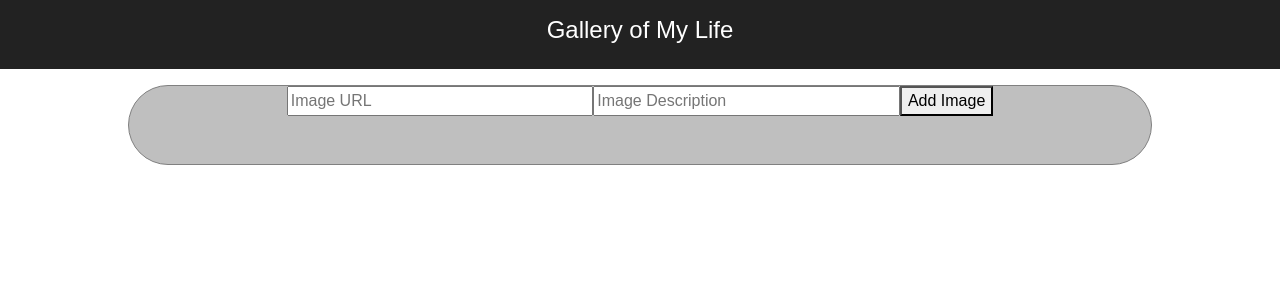
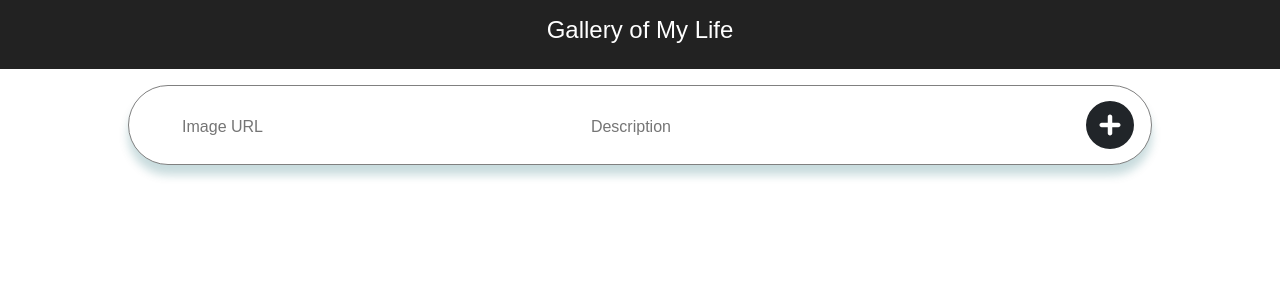
Before and after one commit to JustinNicholas/weekend-react-gallery, a React (Create React App) app: page / in a window 1280 px wide. Shown: the top 300 px of the page. Built offline with nearby package versions, Linux system fonts and the light colour scheme; no server answers.

Commit message:
add styling to input field and change button style

```diff
--- a/src/components/AddItem/AddItem.css
+++ b/src/components/AddItem/AddItem.css
@@ -4,15 +4,36 @@
     border: 1px solid grey;
     width: 80%;
     height: 80px;
-    background-color: #bfbfbf;
+    background-color: #fff;
     border-radius: 40px;
+    padding: 0;
+    box-shadow: 0px 10px 10px #095d6839;
+    margin-bottom: 30px;
+    position: relative;
 }
 
 .urlIn {
-width:30%;
-
+    margin-top: 28px;
+    margin-bottom: 28px;
+    width:40%;
+    border: none;
+    background-color: #fff;
 }
 
 .desIn {
-    width:30%;
+    width:50%;
+    border: none;
+    background-color: #fff;
 }
+
+.addButton {
+    border: none;
+    display: inline-block;
+    background-color: #fff;
+    font-size: 3rem;
+    height: 0px;
+    width: 0px;
+    position: absolute;
+    top: 5px;
+    right: 65px;
+}
--- a/src/components/AddItem/AddItem.jsx
+++ b/src/components/AddItem/AddItem.jsx
@@ -1,5 +1,6 @@
 import {useState} from 'react'
 import './AddItem.css'
+import { FontAwesomeIcon } from '@fortawesome/react-fontawesome'
 
 function AddItem({addPicture}) {
 
@@ -9,8 +10,8 @@ function AddItem({addPicture}) {
     return (
         <div className='inputBox' >
             <input className='urlIn' type="text" placeholder="Image URL" onChange={(event) => setUrl(event.target.value)}/>
-            <input className='desIn' type="text" placeholder="Image Description" onChange={(event) => setDes(event.target.value)} />
-            <button onClick={() => addPicture(url, des)}>Add Image</button>
+            <input className='desIn' type="text" placeholder="Description" onChange={(event) => setDes(event.target.value)} />
+            <div className='addButton' onClick={() => addPicture(url, des)}><FontAwesomeIcon icon="fa-solid fa-circle-plus" /></div>
         </div>
 
     )
--- a/src/components/App/App.jsx
+++ b/src/components/App/App.jsx
@@ -7,9 +7,9 @@ import GalleryList from '../GalleryList/GalleryList.jsx'
 import AddItem from '../AddItem/AddItem';
 
 import { library } from '@fortawesome/fontawesome-svg-core'
-import { faThumbsUp, faXmark } from '@fortawesome/free-solid-svg-icons'
+import { faThumbsUp, faXmark, faCirclePlus } from '@fortawesome/free-solid-svg-icons'
 
-library.add(faThumbsUp, faXmark)
+library.add(faThumbsUp, faXmark, faCirclePlus)
 
 function App() {
 
@@ -95,7 +95,7 @@ function App() {
       <div className="App">
         <Header />
         <AddItem addPicture={addPicture} getPictures={getPictures} />
-        <div className="container-fluid gx-5 overflow-hidden" >
+        <div className="container gx-5 overflow-hidden" >
           <div className='row row-cols-1 row-cols-md-2 row-cols-lg-3 cardBox'>
             <GalleryList pictures={pictures} updateLikes={updateLikes} toggleImage={toggleImage} deletePicture={deletePicture}/>
           </div>
--- a/src/components/GalleryItem/GalleryItem.css
+++ b/src/components/GalleryItem/GalleryItem.css
@@ -22,6 +22,9 @@ img {
 }
 
 .description {
+    padding-top: 120px;
+    background-color: #222;
+    color: #fff;
     max-width: 100%;
     height: 400px;
     object-fit: cover;
```
